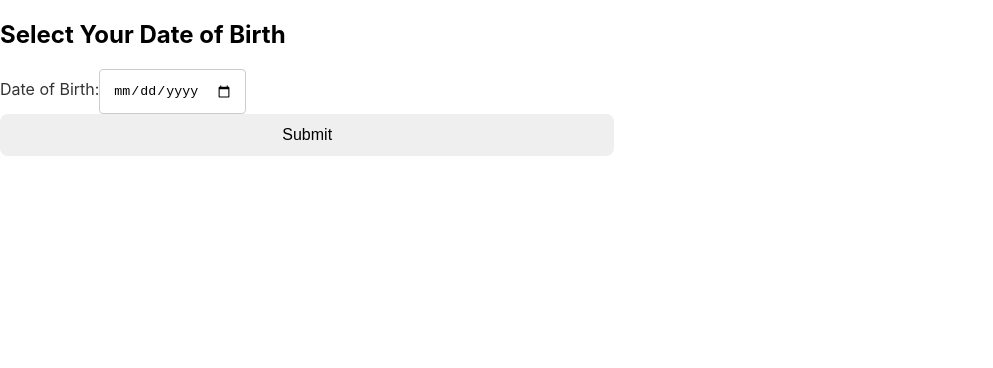
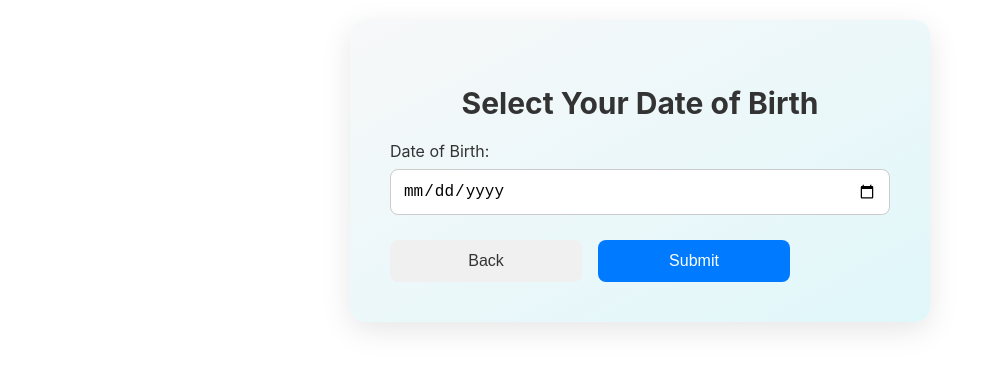
Before and after one commit to sjankdev/attendit, a React (Create React App) app in the folder frontend/: page /select-dob in a window 1280 px wide. Shown: the top 368 px of the page, without its empty margins (0-993 px from the left). Built offline with nearby package versions, Linux system fonts and the light colour scheme.

Commit message:
Split sign-in process into two distinct pages for improved user flow

```diff
--- a/frontend/src/components/DobSelection.tsx
+++ b/frontend/src/components/DobSelection.tsx
@@ -1,10 +1,21 @@
 import React, { useState } from "react";
-import { useLocation } from "react-router-dom";
+import { useLocation, useNavigate } from "react-router-dom";
 import axios from "axios";
+import { useForm, SubmitHandler } from "react-hook-form";
+import "../assets/css/Step3.css";
+
+interface DobSelectionForm {
+  dob: string;
+}
 
 const DobSelection: React.FC = () => {
-  const [dob, setDob] = useState<string>("");
+  const {
+    register,
+    handleSubmit,
+    formState: { errors },
+  } = useForm<DobSelectionForm>();
   const [serverError, setServerError] = useState<string>("");
+
   const { search } = useLocation();
   const query = new URLSearchParams(search);
   const userId = query.get("userId");
@@ -12,7 +23,9 @@ const DobSelection: React.FC = () => {
   const token = query.get("token");
   const refreshToken = query.get("refreshToken");
 
-  const handleDobSubmit = async () => {
+  const onSubmitHandler: SubmitHandler<DobSelectionForm> = async (data) => {
+    const { dob } = data;
+
     try {
       const response = await axios.post(
         "http://localhost:5000/api/auth/select-role",
@@ -34,20 +47,39 @@ const DobSelection: React.FC = () => {
   };
 
   return (
-    <div>
-      <h2>Select Your Date of Birth</h2>
-      <div>
+    <div className="step3-container">
+      <h2 className="step3-title">Select Your Date of Birth</h2>
+      <form
+        onSubmit={handleSubmit(onSubmitHandler)}
+        noValidate
+        className="step3-form"
+      >
+        <div className="form-group">
           <label htmlFor="dob">Date of Birth:</label>
           <input
             type="date"
             id="dob"
-          value={dob}
-          onChange={(e) => setDob(e.target.value)}
-          required
+            {...register("dob", { required: "Date of birth is required" })}
+            className={`form-input ${errors.dob ? "input-error" : ""}`}
           />
+          {errors.dob && <p className="error-message">{errors.dob.message}</p>}
         </div>
-      <button onClick={handleDobSubmit}>Submit</button>
+
+        <div className="button-container">
+          <button
+            type="button"
+            onClick={() => window.history.back()}
+            className="step3-back-button"
+          >
+            Back
+          </button>
+          <button type="submit" className="step3-submit-button">
+            Submit
+          </button>
+        </div>
+
         {serverError && <p className="error">{serverError}</p>}
+      </form>
     </div>
   );
 };
--- a/frontend/src/components/RoleSelection.tsx
+++ b/frontend/src/components/RoleSelection.tsx
@@ -1,8 +1,11 @@
 import React, { useState, useEffect } from "react";
 import { useLocation, useNavigate } from "react-router-dom";
+import eventAdminIcon from "../assets/photos/icons/event-admin.png";
+import eventParticipantIcon from "../assets/photos/icons/event-participant.png";
+import "../assets/css/Step2.css";
 
 const RoleSelection: React.FC = () => {
-  const [role, setRole] = useState<string>("participant");
+  const [selectedRole, setSelectedRole] = useState<string | null>(null);
   const { search } = useLocation();
   const navigate = useNavigate();
 
@@ -18,20 +21,64 @@ const RoleSelection: React.FC = () => {
     }
   }, [firstTime, token, refreshToken]);
 
+  const handleRoleSelection = (role: string) => {
+    setSelectedRole(role);
+  };
+
   const handleRoleSubmit = () => {
-    navigate(
-      `/select-dob?userId=${userId}&role=${role}&token=${token}&refreshToken=${refreshToken}`
-    );
+    console.log("Selected Role:", selectedRole);
+
+    if (selectedRole) {
+      navigate(
+        `/select-dob?userId=${userId}&role=${selectedRole}&token=${token}&refreshToken=${refreshToken}`
+      );
+    }
   };
 
   return (
-    <div>
-      <h2>Select Your Role</h2>
-      <select value={role} onChange={(e) => setRole(e.target.value)}>
-        <option value="participant">Participant</option>
-        <option value="admin">Admin</option>
-      </select>
-      <button onClick={handleRoleSubmit}>Next</button>
+    <div className="step2-container">
+      <h2 className="step2-title">Select Your Role</h2>
+      <div className="role-selection">
+        <div
+          className={`role-option ${
+            selectedRole === "admin" ? "selected" : ""
+          }`}
+          onClick={() => handleRoleSelection("admin")}
+          role="button"
+          aria-pressed={selectedRole === "admin"}
+        >
+          <img src={eventAdminIcon} alt="Event Organizer" />
+          <span>Event Organizer</span>
+        </div>
+        <div
+          className={`role-option ${
+            selectedRole === "participant" ? "selected" : ""
+          }`}
+          onClick={() => handleRoleSelection("participant")}
+          role="button"
+          aria-pressed={selectedRole === "participant"}
+        >
+          <img src={eventParticipantIcon} alt="Attender" />
+          <span>Attender</span>
+        </div>
+      </div>
+      <div className="button-container">
+        <button
+          type="button"
+          className="back-button"
+          onClick={() => navigate(-1)}
+        >
+          Back
+        </button>
+        <button
+          type="button"
+          className="next-button"
+          onClick={handleRoleSubmit}
+          disabled={!selectedRole}
+        >
+          Next
+        </button>
+      </div>
     </div>
   );
 };
```
Lines whose indentation alone changed are shown as unchanged.
